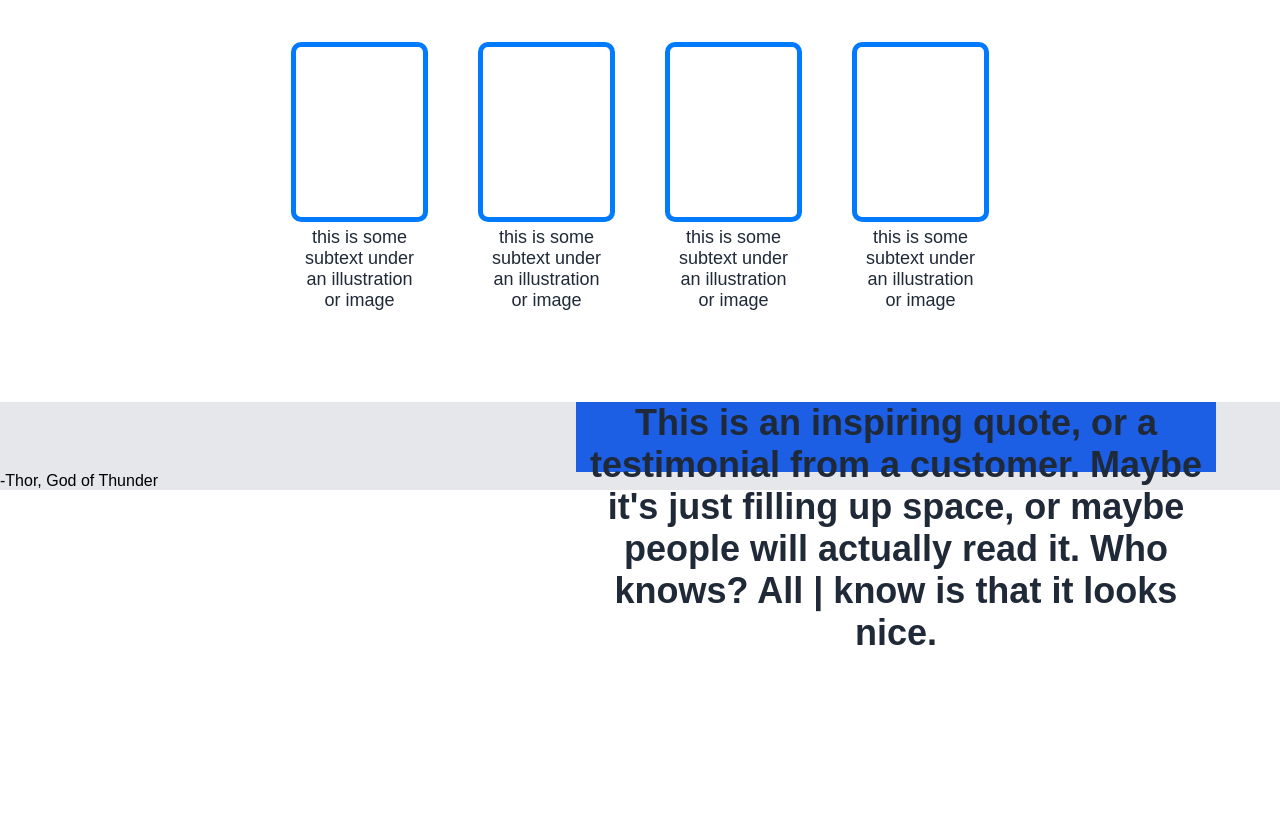
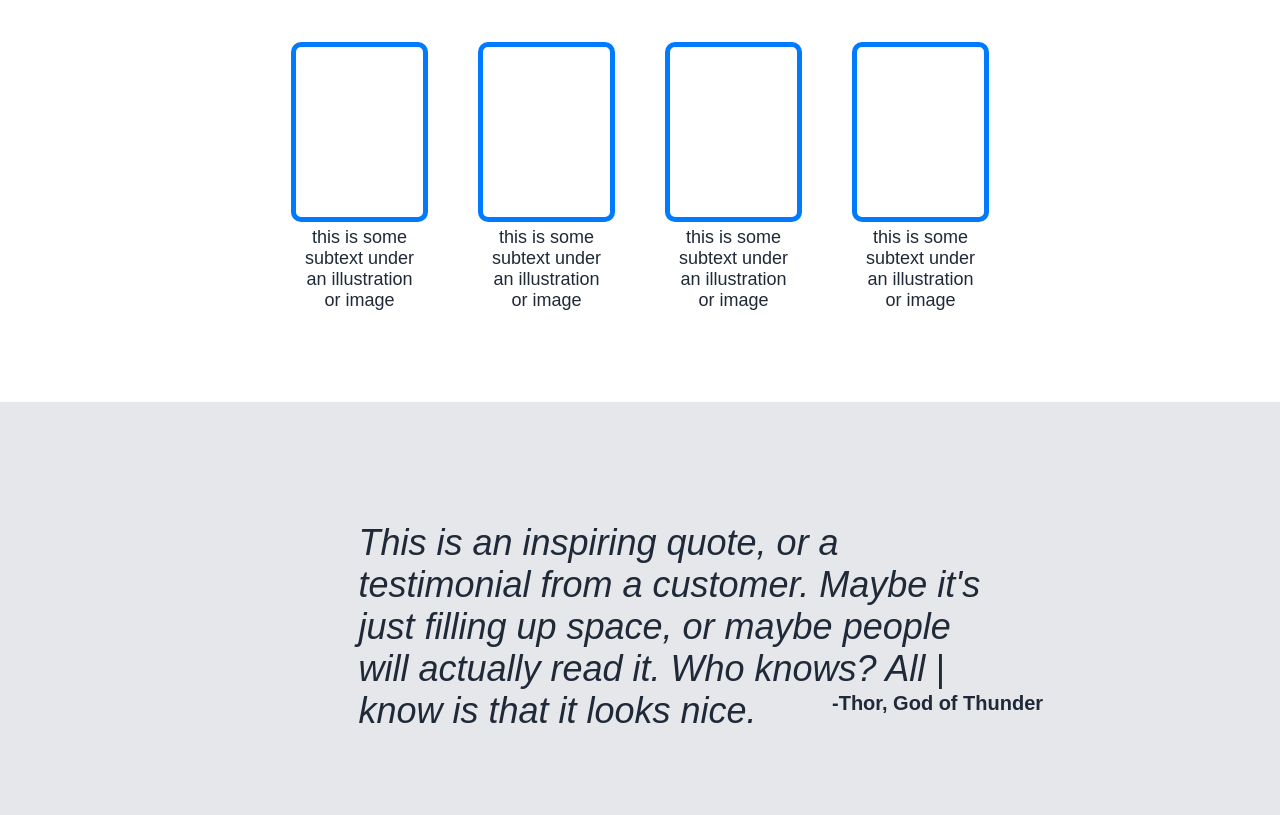
Before and after one commit to PacoAcun11/Landing-page, a plain HTML site: page index.html in a window 1280 px wide. Shown: the part 800-1615 px from the top of the page. Before the commit the page ends 1454 px from the top, so only its background shows below. Drawn offline with Linux system fonts and the light colour scheme.

Commit message:
Third part

```diff
--- a/styles.css
+++ b/styles.css
@@ -185,10 +185,10 @@ body {
 
   .frase {
     font-size: 36px;
-    font-weight: bold;
+    font-weight: lighter;
+    font-style: italic;
     color: #1F2937;
     text-decoration: none;
-    text-align: center;
   }
 
   .frase-box {
@@ -196,9 +196,19 @@ body {
     gap: 50px;
     justify-content: center;
     width: 50%;
-    height: 70px;
-    background-color: #1c5fe4;
-    margin-left: 45%;
+    height: 170px;
+    background-color: #E5E7EB;
+    margin-left: 28%;
+    padding-top: 120px;
+  }
+
+  .god {
+    font-size: 20px;
+    font-weight:900;
+    color: #1F2937;
+    text-decoration: none;
+    margin-left: 65%;
+    padding-bottom: 100px;
   }
 
   .nav-list a {
@@ -226,6 +236,5 @@ body {
   .body2 {
     background-color: #E5E7EB;
     color: #000000;
-    justify-content: center;
 
   }
```
